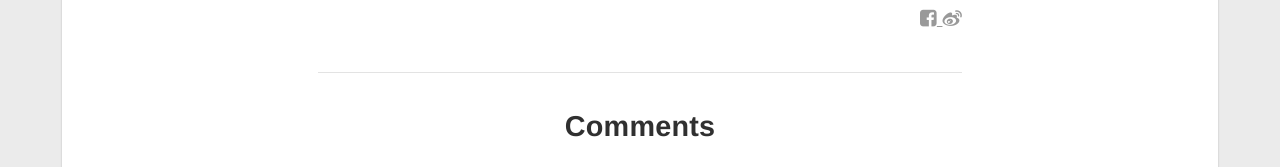
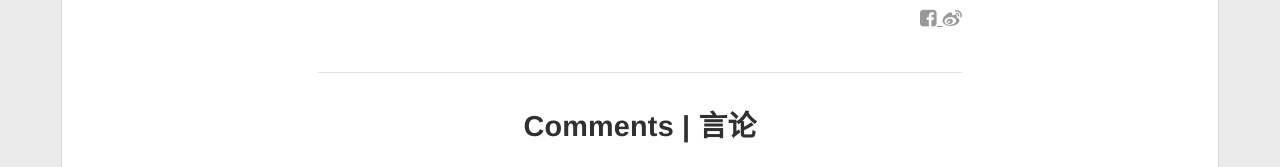
Before and after one commit to billweasley/billweasley.github.io, a Jekyll site: the page built from _posts/2016-01-29-hello-blog.md, in a window 1280 px wide. Shown: the part 1540-1707 px from the top of the page. Built offline with Jekyll 4.4.1, drawn with Linux system fonts in a browser that asks for light colours; nearby versions of some CDN libraries; comment, search, counter and statistics services are not loaded; a style sheet for code colours, icons or effects is not loaded.

Commit message:
first transition to blog

```diff
--- a/_includes/comments.html
+++ b/_includes/comments.html
@@ -2,9 +2,9 @@
   <hr>
 
   <aside id="comments" class="disqus">
-<h2 class="txt-center">Comments</h2>
+<h2 class="txt-center">Comments | 言论</h2>
 <!-- 多说评论框 start -->
-	<div class="ds-thread" data-thread-key= {{ page.id }}
+<!--	<div class="ds-thread" data-thread-key= {{ page.id }}
  data-title={{ page.title }} data-url={{ site.url }}{{ post.url }}></div>
 
 <script type="text/javascript">
@@ -17,7 +17,7 @@ var duoshuoQuery = {short_name:"shellcottage"};
 		(document.getElementsByTagName('head')[0]
 		 || document.getElementsByTagName('body')[0]).appendChild(ds);
 	})();
-	</script>
+	</script>-->
 <!-- 多说公共JS代码 end -->
 
 
```
